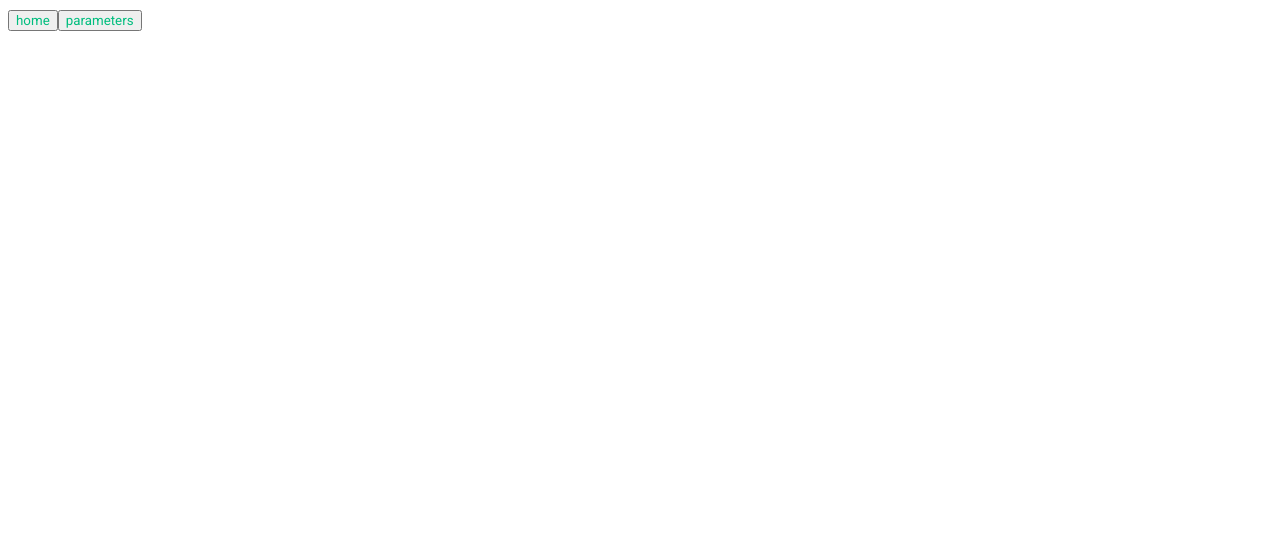
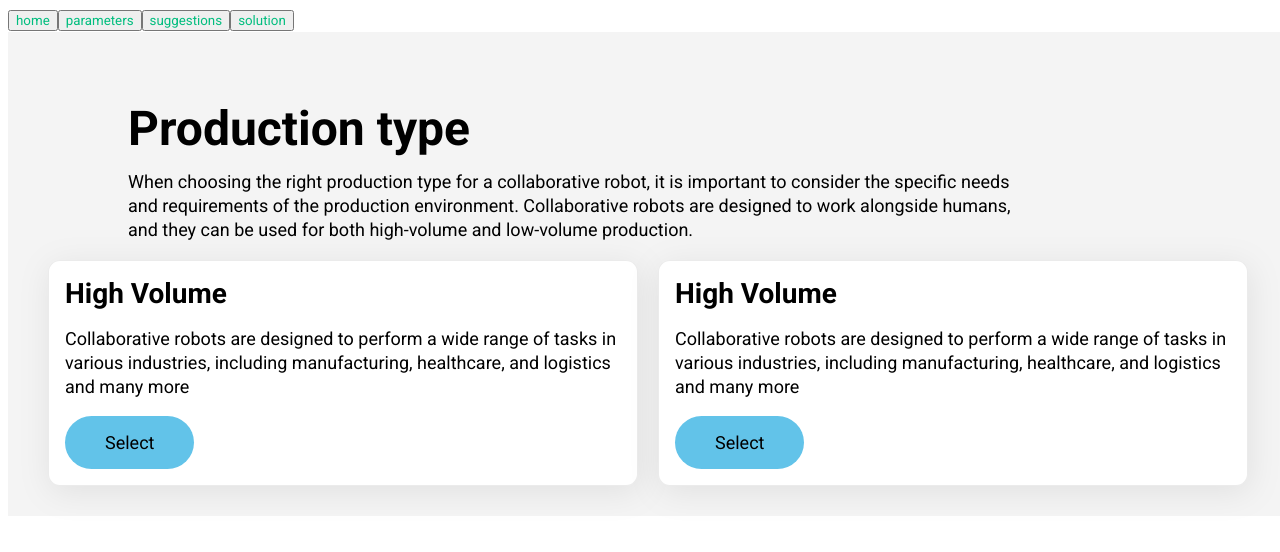
Before and after one commit to NickuWasTaken/Nordbo-robotics, a Vue app: page /solution in a window 1280 px wide. Before the commit this address had no page. Shown: the top 552 px of the page. Built offline with nearby package versions, Linux system fonts and the light colour scheme.

Commit message:
Created Solutions.vue & suggestions.vue

```diff
--- a/src/App.vue
+++ b/src/App.vue
@@ -8,6 +8,8 @@ import RobotInformationCard from '@/components/cards/RobotInformationCard.vue'
 <template>
 <button><RouterLink to="/">home</RouterLink></button>
 <button><RouterLink to="/parameters">parameters</RouterLink></button>
+<button><RouterLink to="/suggestions">suggestions</RouterLink></button>
+<button><RouterLink to="/solution">solution</RouterLink></button>
 
 <RouterView />
 </template>
--- a/src/components/cards/SuggestionCard.vue
+++ b/src/components/cards/SuggestionCard.vue
@@ -1,12 +1,12 @@
 <template>
-    <section class="card" v-for="product in suggestedSolutions">
+    <section class="card">
       <div class="card__image">
         <img :src="`/images/${productImage}.png`" alt="" />
       </div>
       <div class="card__content">
-        <h4 class="card__content__heading">{{ product.productName }}</h4>
-        <p class="card__content__describtion">{{ product.productDesc }}</p>
-        <BaseButton @checkedButton="selectSolution(product.id)" />
+        <h4 class="card__content__heading">{{ data.productName }}</h4>
+        <p class="card__content__describtion">{{ data.productDesc }}</p>
+        <BaseButton @checkedButton="selectSolution(data.id)" />
 
       </div>
     </section>
--- a/src/router/index.js
+++ b/src/router/index.js
@@ -23,8 +23,8 @@ const router = createRouter({
                 import ('@/views/SuggestionsView.vue')
         },
         {
-            path: '/solutions',
-            name: 'solutions',
+            path: '/solution',
+            name: 'solution',
             component: () =>
                 import ('@/views/SolutionsView.vue')
         }
--- a/src/views/SolutionsView.vue
+++ b/src/views/SolutionsView.vue
@@ -0,0 +1,15 @@
+<script setup>
+import { RouterLink, RouterView } from 'vue-router'
+import CategoryCard from '@/components/cards/CategoryCard.vue'
+import RobotInformation from '@/components/UI/RobotInformation.vue'
+import RobotInformationCard from '@/components/cards/RobotInformationCard.vue'
+</script>
+
+<template>
+
+  <RobotInformation />
+</template>
+
+<style scoped>
+
+</style>
--- a/src/views/SuggestionsView.vue
+++ b/src/views/SuggestionsView.vue
@@ -0,0 +1,13 @@
+<script setup>
+import { RouterLink, RouterView } from 'vue-router'
+import SuggestionsCard from '@/components/cards/SuggestionCard.vue';
+</script>
+
+<template>
+    <div><SuggestionsCard /></div>
+
+</template>
+
+<style scoped>
+
+</style>
```
